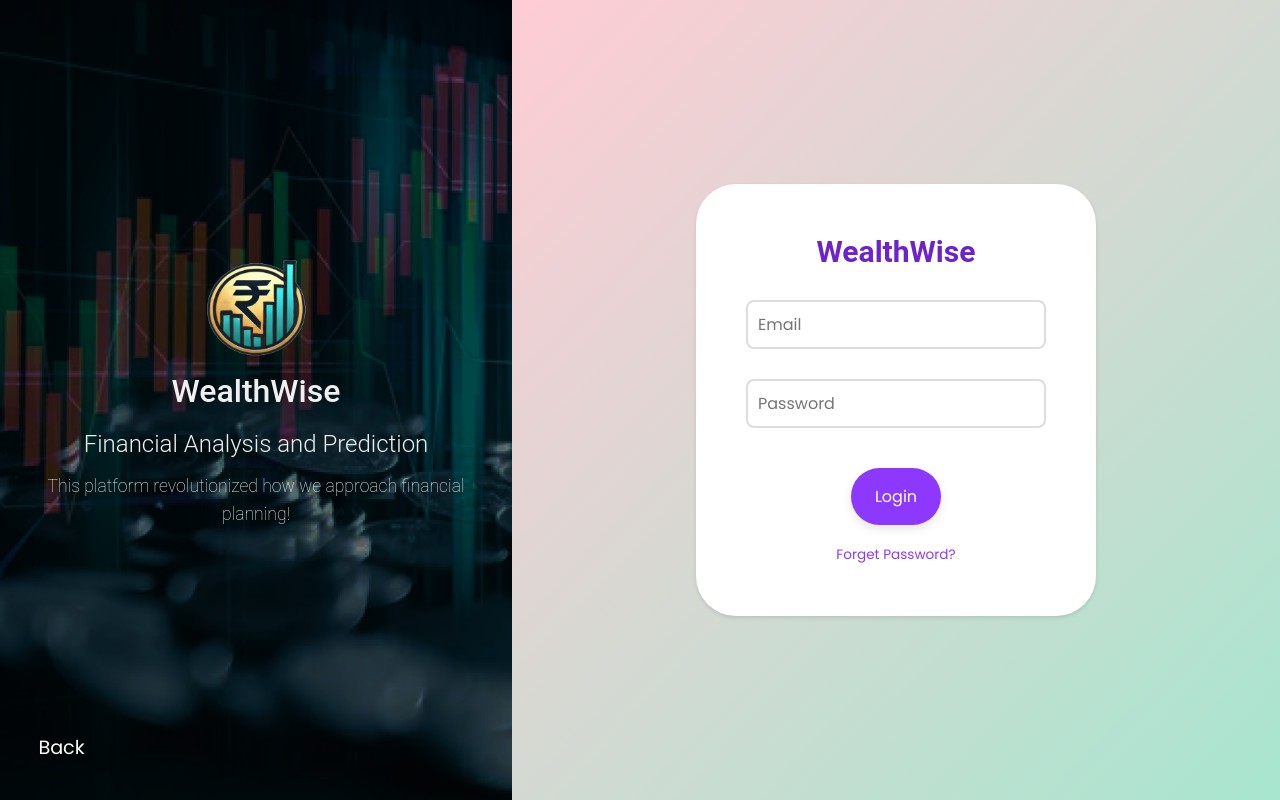
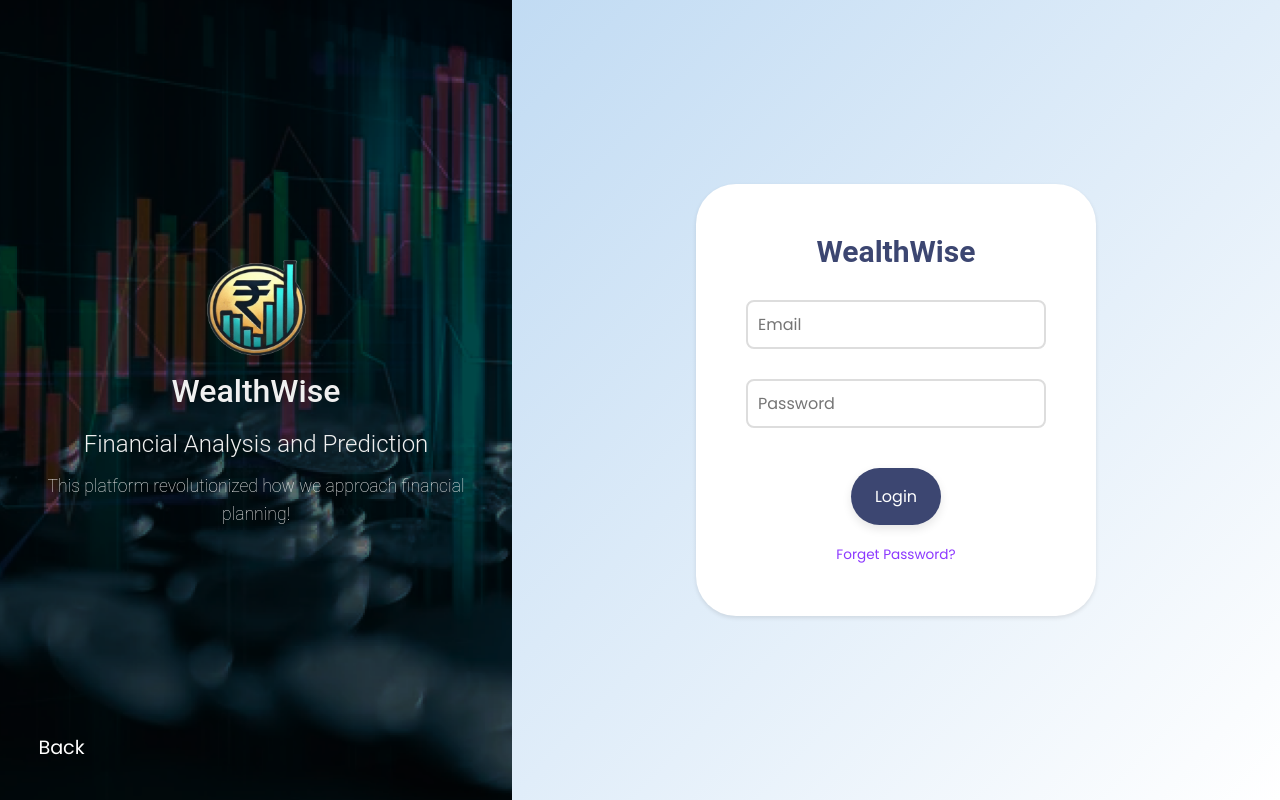
Before and after one commit to Prathamrana2709/WealthWise, a React (Vite) app in the folder Frontend/: page /login in a window 1280 px wide. Built offline with nearby package versions, Linux system fonts and the light colour scheme.

Commit message:
css changes

```diff
--- a/Frontend/src/styles/home.css
+++ b/Frontend/src/styles/home.css
@@ -18,7 +18,8 @@ span {
   display: flex;
   height: 100vh;
   overflow: hidden; /* Ensure no overflow */
-  background: linear-gradient(to bottom right, #ffccd5, #a8e6cf);
+  background: linear-gradient(to bottom right, rgb(193, 219, 243),white);
+  /* background-color: rgb(193, 219, 243); */
 }
 
 .left-section1 {
@@ -71,7 +72,7 @@ p {
 
 .login-btn {
   padding: 10px;
-  background-color: #8c38ff;
+  background-color: #3c4671;
   color: white;
   border: none;
   cursor: pointer;
--- a/Frontend/src/styles/login.css
+++ b/Frontend/src/styles/login.css
@@ -77,7 +77,7 @@ p {
   justify-content: center;
   align-items: center;
   text-align: center;
-  background: linear-gradient(to bottom right, #ffccd5, #a8e6cf);
+  background: linear-gradient(to bottom right, rgb(193, 219, 243),white);
 }
 
 img {
@@ -131,7 +131,7 @@ img {
 }
 
 .right-section h1 {
-  color: #6c23cc;
+  color: #3c4671;
 }
 
 .input-field {
@@ -152,7 +152,7 @@ img {
 
 /* Login Button Styling */
 .login-button {
-  background-color: #8c38ff; /* Primary background color */
+  background-color:  #3c4671; /* Primary background color */
   color: white; /* Button text color */
   padding: 1rem;
   border: none;
```
